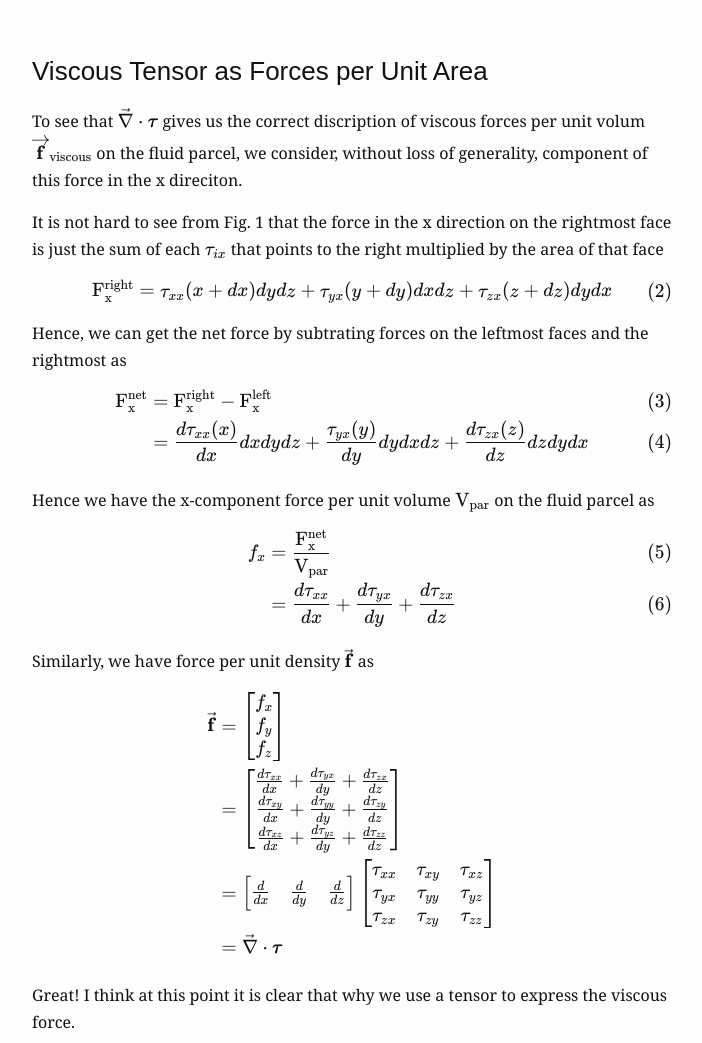
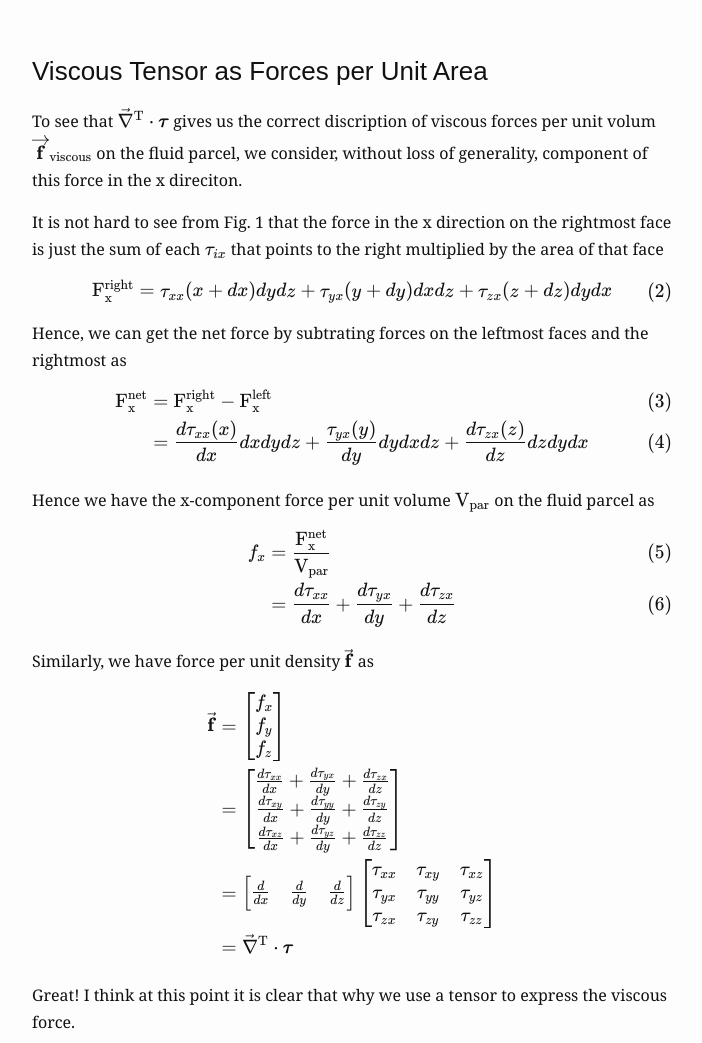
Before and after one commit to kizzhang/kizzhang.github.io, a Jekyll site: the page built from _posts/2022-01-22-viscous-fluid.md, in a window 1280 px wide and 1400 px high, scrolled down 1402 px. Shown: the part 150-1193 px from the top of the window, without its empty margins (288-990 px from the left). Built offline with Jekyll 4.4.1, drawn with Linux system fonts in a browser that asks for light colours; nearby versions of some CDN libraries; some of the changed text lies outside the part shown.

Commit message:
Update 2022-01-22-viscous-fluid.md

```diff
--- a/_posts/2022-01-22-viscous-fluid.md
+++ b/_posts/2022-01-22-viscous-fluid.md
@@ -20,7 +20,7 @@ og_image: /assets/img/content/post-example/Banner.jpg
 Let's consider the famous Navier Stokes' Equation:
 
 \begin{equation}
-\frac{D (\rho \vec{u})}{D t} = -\vec{\nabla} \cdot \vec{P}+\vec{\nabla}\cdot \pmb{\tau}+\rho \vec{f},
+\frac{D (\rho \vec{u})}{D t} = -\vec{\nabla} \cdot \vec{P}+\vec{\nabla}^\mathrm{T}\cdot \pmb{\tau}+\rho \vec{f},
 \end{equation}
 
 where $$\frac{D}{Dt}$$ is the total time derivative, $$ \rho$$ is the density of fluid, $$\vec{P}$$ is the pressure, and $$\vec{f}$$ is some other forces on the fluid. Here, for Cartesian coordinate $$(x,y,z) \in \reals^3$$,
@@ -48,7 +48,7 @@ The *first letter* in the subscript of $$ \pmb{\tau}$$ denotes the **normal dire
 <br />
 ### Viscous Tensor as Forces per Unit Area
 
-To see that $$\vec{\nabla}\cdot \pmb{\tau}$$ gives us the correct discription of viscous forces per unit volum $$\overrightarrow{\mathrm{\bf{f}}}_{\mathrm{viscous}}$$ on the fluid parcel, we consider, without loss of generality, component of this force in the x direciton.
+To see that $$\vec{\nabla}^\mathrm{T}\cdot \pmb{\tau}$$ gives us the correct discription of viscous forces per unit volum $$\overrightarrow{\mathrm{\bf{f}}}_{\mathrm{viscous}}$$ on the fluid parcel, we consider, without loss of generality, component of this force in the x direciton.
 
 It is not hard to see from Fig. 1 that the force in the x direction on the rightmost face is just the sum of each $$\tau_{ix}$$ that points to the right multiplied by the area of that face
 
@@ -99,7 +99,7 @@ $$
         \tau_{yx} & \tau_{yy} & \tau_{yz} \\
         \tau_{zx} & \tau_{zy} & \tau_{zz}
    \end{bmatrix} \\
-&= \vec{\nabla} \cdot \pmb{\tau}
+&= \vec{\nabla}^\mathrm{T} \cdot \pmb{\tau}
 
 \end{aligned}
 $$
```
